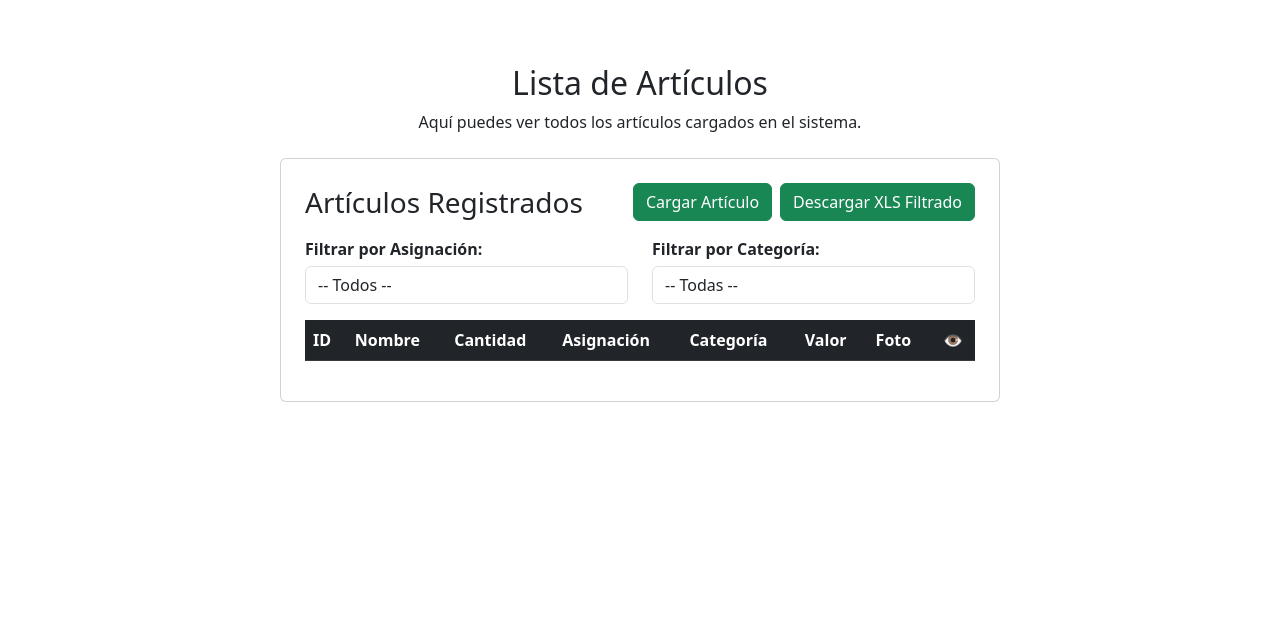
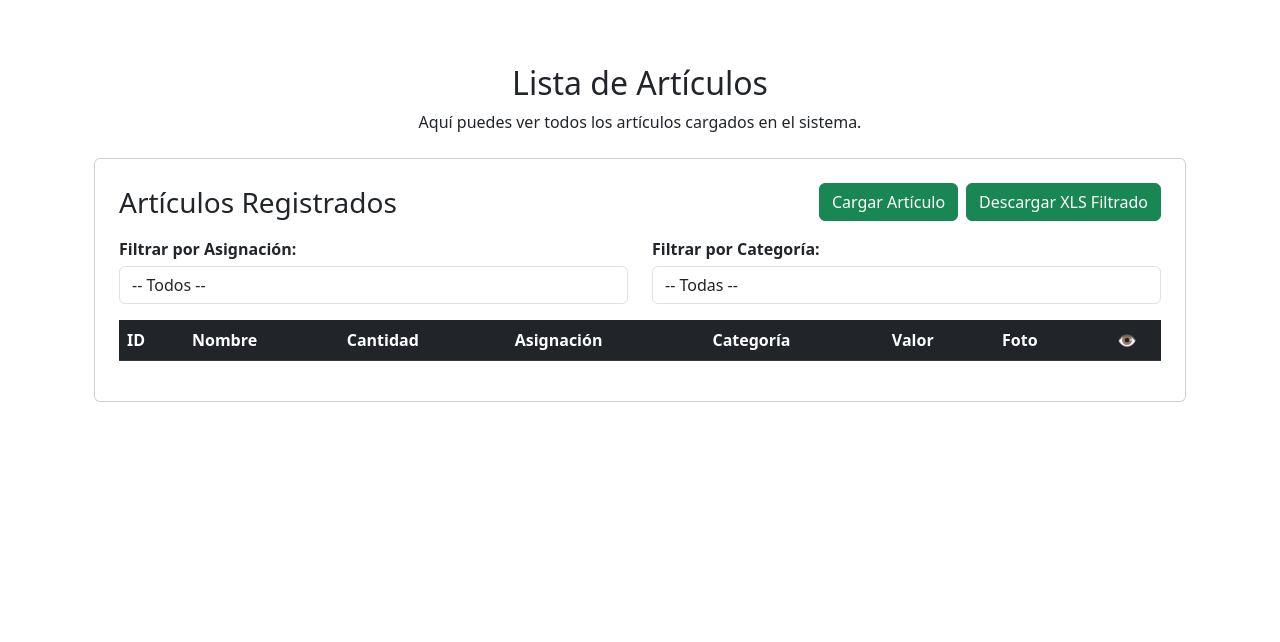
Before and after one commit to delpianocp/inventario, a Django app: page /articulos in a window 1280 px wide. Shown: the part 64-706 px from the top of the page. Run offline with Django 5.2, Linux system fonts and the light colour scheme; the visitor is signed in with stand-in values (Sample User, id 1); data that the repository does not hold is empty.

Commit message:
modifico select editar articuloen plantillas5

```diff
--- a/inventario/templates/inventario/articulos.html
+++ b/inventario/templates/inventario/articulos.html
@@ -3,12 +3,12 @@
 {% block title %}Lista de Artículos{% endblock %}
 
 {% block content %}
-<section id="articulos" class="container mt-3 contenido">
+<section id="articulos" class="container-fluid mt-3 contenido">
     <h2 class="text-center">Lista de Artículos</h2>
     <p class="text-center">Aquí puedes ver todos los artículos cargados en el sistema.</p>
 
     <div class="row justify-content-center mt-4">
-        <div class="col-12 col-sm-10 col-md-8">
+        <div class="col-12">
             <div class="card p-4">
                 <div class="d-flex flex-column flex-md-row justify-content-between align-items-center mb-3">
                     <h3 class="text-center mb-2 mb-md-0">Artículos Registrados</h3>
@@ -50,7 +50,7 @@
 
                 <!-- 🛠 Tabla de artículos -->
                 <div class="table-responsive">
-                    <table class="table table-striped">
+                    <table class="table table-striped w-100">
                         <thead class="table-dark">
                             <tr>
                                 <th>ID</th>
```
